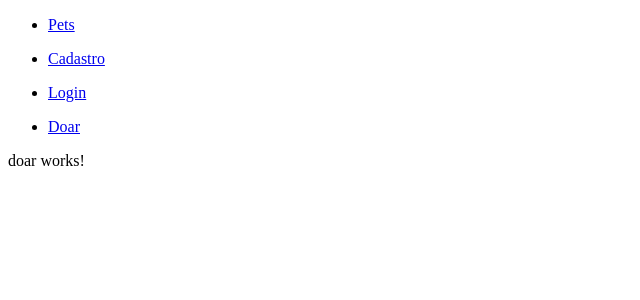
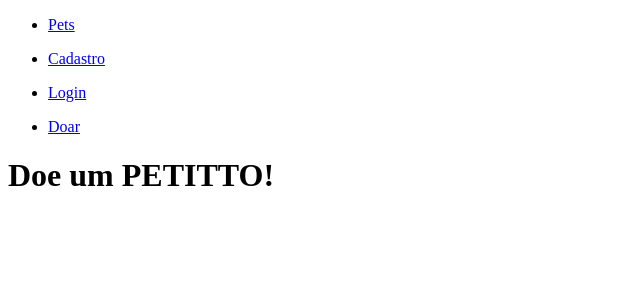
Before and after one commit to A-ghil/front-end-petito, an Angular app in the folder petitto-app/: page /doar in a window 1280 px wide. Shown: the top 300 px of the page, without its empty margins (0-640 px from the left). Built offline with nearby package versions, Linux system fonts and the light colour scheme.

Commit message:
Titles variables added

```diff
--- a/petitto-app/src/app/cadastro/cadastro.component.html
+++ b/petitto-app/src/app/cadastro/cadastro.component.html
@@ -1 +1 @@
-<p>cadastro works!</p>
+<h1>{{titleCadastro}}</h1>
--- a/petitto-app/src/app/cadastro/cadastro.component.ts
+++ b/petitto-app/src/app/cadastro/cadastro.component.ts
@@ -7,6 +7,8 @@ import { Component, OnInit } from '@angular/core';
 })
 export class CadastroComponent implements OnInit {
 
+  titleCadastro = 'Cadastro'
+
   constructor() { }
 
   ngOnInit(): void {
--- a/petitto-app/src/app/doar/doar.component.html
+++ b/petitto-app/src/app/doar/doar.component.html
@@ -1 +1 @@
-<p>doar works!</p>
+<h1>{{titleDoar}}</h1>
--- a/petitto-app/src/app/doar/doar.component.ts
+++ b/petitto-app/src/app/doar/doar.component.ts
@@ -7,6 +7,8 @@ import { Component, OnInit } from '@angular/core';
 })
 export class DoarComponent implements OnInit {
 
+  titleDoar = 'Doe um PETITTO!'
+
   constructor() { }
 
   ngOnInit(): void {
--- a/petitto-app/src/app/login/login.component.html
+++ b/petitto-app/src/app/login/login.component.html
@@ -1 +1 @@
-<p>login works!</p>
+<h1>{{titleLogin}}</h1>
--- a/petitto-app/src/app/login/login.component.ts
+++ b/petitto-app/src/app/login/login.component.ts
@@ -7,6 +7,8 @@ import { Component, OnInit } from '@angular/core';
 })
 export class LoginComponent implements OnInit {
 
+  titleLogin =  'Login'
+
   constructor() { }
 
   ngOnInit(): void {
--- a/petitto-app/src/app/pets/pets.component.html
+++ b/petitto-app/src/app/pets/pets.component.html
@@ -1,4 +1,4 @@
-<p>{{title}}</p>
+<h1>{{title}}</h1>
 <ul>
     <li *ngFor=" let pets of pets">
         {{pets.nome}}
```
